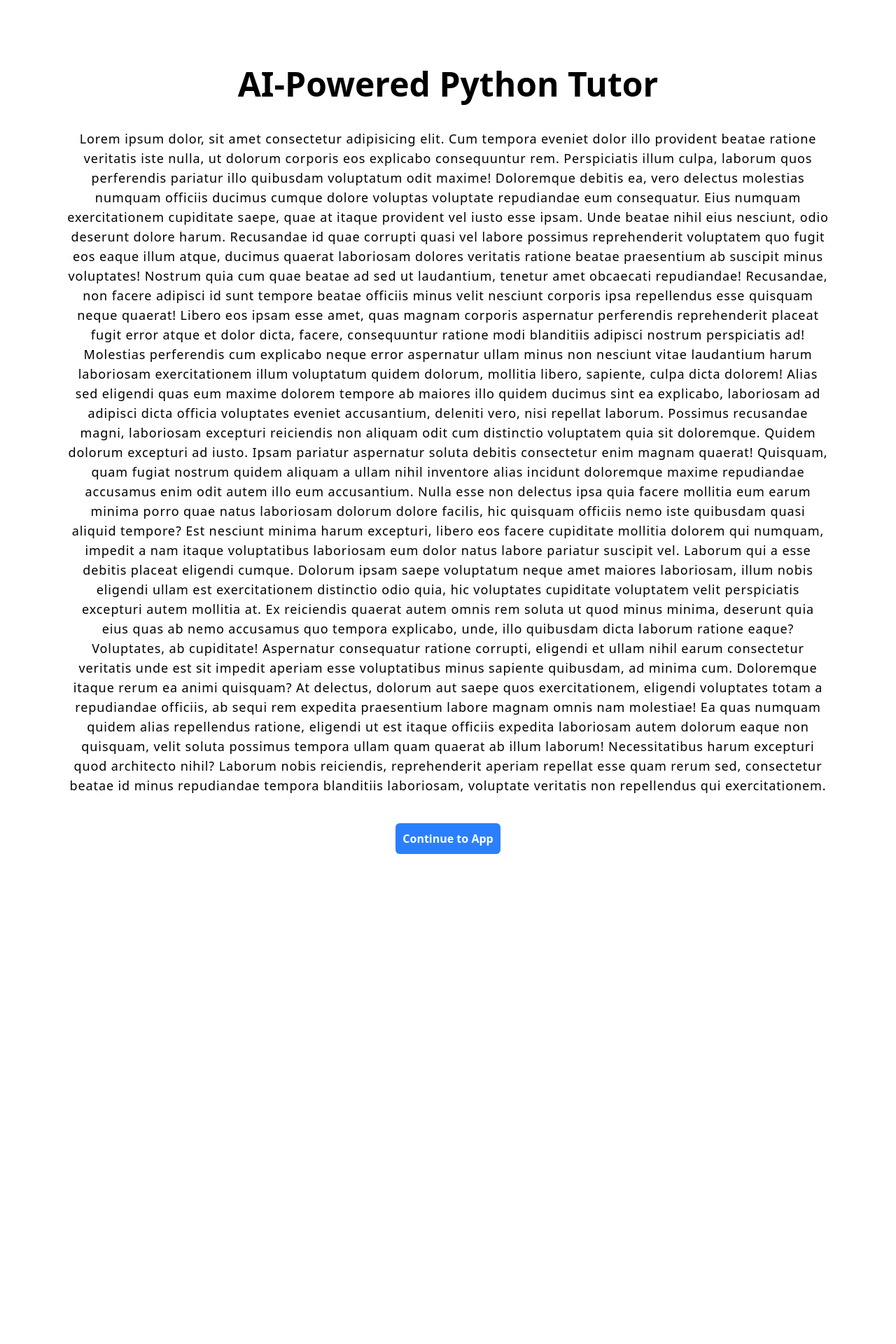
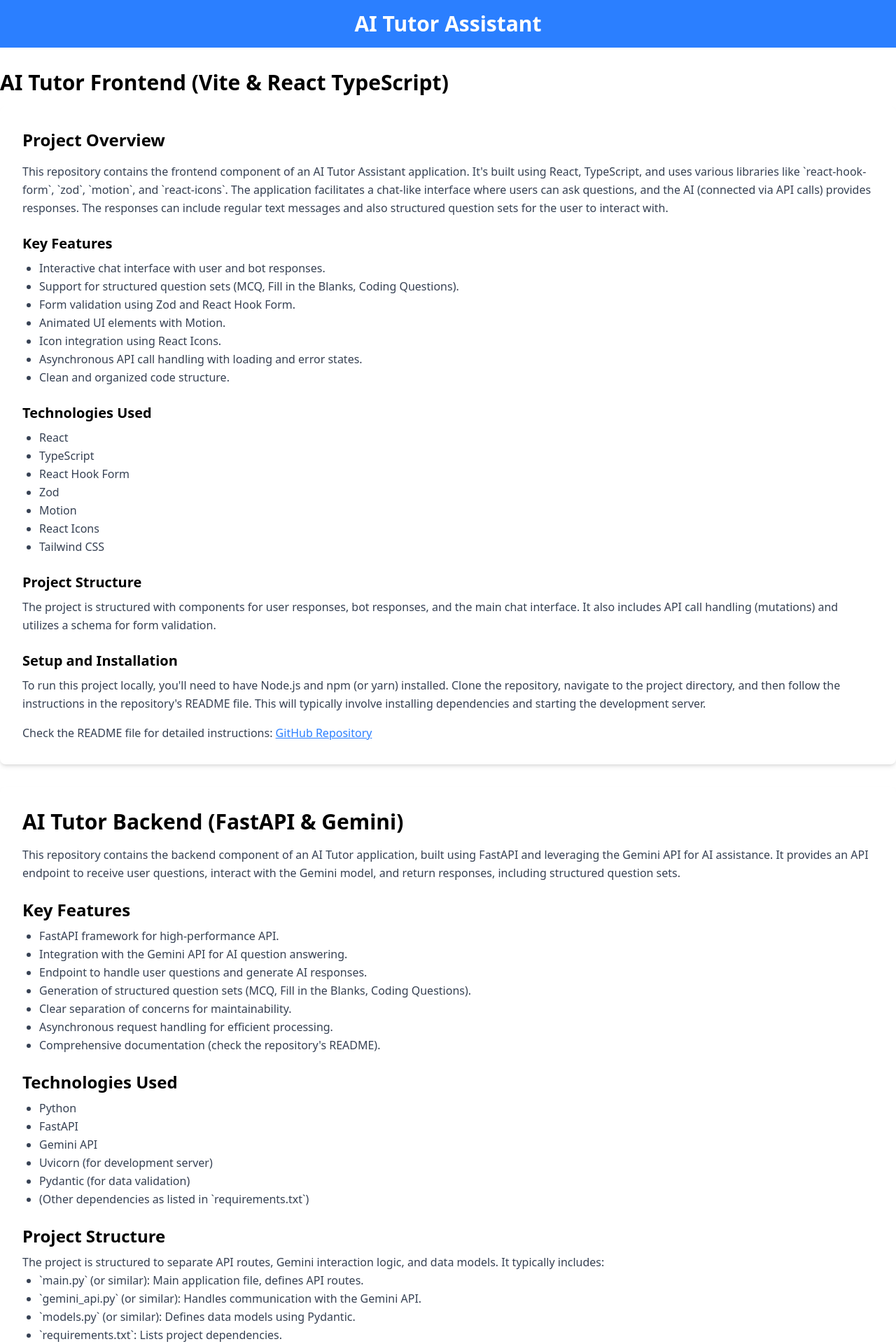
Before and after one commit to Jasmitsingh01/Ai-tutor-assistant-frontend, a React (Vite) app: page / in a window 1280 px wide. Shown: the top 1920 px of the page at 70% size. Before the commit the page ends 1316 px from the top, so only its background shows below. Built offline with nearby package versions, Linux system fonts and the light colour scheme.

Commit message:
update ui

```diff
--- a/src/Pages/index.tsx
+++ b/src/Pages/index.tsx
@@ -1,79 +1,175 @@
 import { motion } from "motion/react";
 import { useNavigate } from "react-router-dom";
 const Index = () => {
-  const naviagte=useNavigate()
+  const naviagte = useNavigate();
   return (
-    <main className="p-24">
-      <h1 className=" text-5xl font-bold text-center mb-10">
-        AI-Powered Python Tutor
-      </h1>
-      <p className=" tracking-wider text-lg mx-auto text-center mb-10">
-        Lorem ipsum dolor, sit amet consectetur adipisicing elit. Cum tempora
-        eveniet dolor illo provident beatae ratione veritatis iste nulla, ut
-        dolorum corporis eos explicabo consequuntur rem. Perspiciatis illum
-        culpa, laborum quos perferendis pariatur illo quibusdam voluptatum odit
-        maxime! Doloremque debitis ea, vero delectus molestias numquam officiis
-        ducimus cumque dolore voluptas voluptate repudiandae eum consequatur.
-        Eius numquam exercitationem cupiditate saepe, quae at itaque provident
-        vel iusto esse ipsam. Unde beatae nihil eius nesciunt, odio deserunt
-        dolore harum. Recusandae id quae corrupti quasi vel labore possimus
-        reprehenderit voluptatem quo fugit eos eaque illum atque, ducimus
-        quaerat laboriosam dolores veritatis ratione beatae praesentium ab
-        suscipit minus voluptates! Nostrum quia cum quae beatae ad sed ut
-        laudantium, tenetur amet obcaecati repudiandae! Recusandae, non facere
-        adipisci id sunt tempore beatae officiis minus velit nesciunt corporis
-        ipsa repellendus esse quisquam neque quaerat! Libero eos ipsam esse
-        amet, quas magnam corporis aspernatur perferendis reprehenderit placeat
-        fugit error atque et dolor dicta, facere, consequuntur ratione modi
-        blanditiis adipisci nostrum perspiciatis ad! Molestias perferendis cum
-        explicabo neque error aspernatur ullam minus non nesciunt vitae
-        laudantium harum laboriosam exercitationem illum voluptatum quidem
-        dolorum, mollitia libero, sapiente, culpa dicta dolorem! Alias sed
-        eligendi quas eum maxime dolorem tempore ab maiores illo quidem ducimus
-        sint ea explicabo, laboriosam ad adipisci dicta officia voluptates
-        eveniet accusantium, deleniti vero, nisi repellat laborum. Possimus
-        recusandae magni, laboriosam excepturi reiciendis non aliquam odit cum
-        distinctio voluptatem quia sit doloremque. Quidem dolorum excepturi ad
-        iusto. Ipsam pariatur aspernatur soluta debitis consectetur enim magnam
-        quaerat! Quisquam, quam fugiat nostrum quidem aliquam a ullam nihil
-        inventore alias incidunt doloremque maxime repudiandae accusamus enim
-        odit autem illo eum accusantium. Nulla esse non delectus ipsa quia
-        facere mollitia eum earum minima porro quae natus laboriosam dolorum
-        dolore facilis, hic quisquam officiis nemo iste quibusdam quasi aliquid
-        tempore? Est nesciunt minima harum excepturi, libero eos facere
-        cupiditate mollitia dolorem qui numquam, impedit a nam itaque
-        voluptatibus laboriosam eum dolor natus labore pariatur suscipit vel.
-        Laborum qui a esse debitis placeat eligendi cumque. Dolorum ipsam saepe
-        voluptatum neque amet maiores laboriosam, illum nobis eligendi ullam est
-        exercitationem distinctio odio quia, hic voluptates cupiditate
-        voluptatem velit perspiciatis excepturi autem mollitia at. Ex reiciendis
-        quaerat autem omnis rem soluta ut quod minus minima, deserunt quia eius
-        quas ab nemo accusamus quo tempora explicabo, unde, illo quibusdam dicta
-        laborum ratione eaque? Voluptates, ab cupiditate! Aspernatur consequatur
-        ratione corrupti, eligendi et ullam nihil earum consectetur veritatis
-        unde est sit impedit aperiam esse voluptatibus minus sapiente quibusdam,
-        ad minima cum. Doloremque itaque rerum ea animi quisquam? At delectus,
-        dolorum aut saepe quos exercitationem, eligendi voluptates totam a
-        repudiandae officiis, ab sequi rem expedita praesentium labore magnam
-        omnis nam molestiae! Ea quas numquam quidem alias repellendus ratione,
-        eligendi ut est itaque officiis expedita laboriosam autem dolorum eaque
-        non quisquam, velit soluta possimus tempora ullam quam quaerat ab illum
-        laborum! Necessitatibus harum excepturi quod architecto nihil? Laborum
-        nobis reiciendis, reprehenderit aperiam repellat esse quam rerum sed,
-        consectetur beatae id minus repudiandae tempora blanditiis laboriosam,
-        voluptate veritatis non repellendus qui exercitationem.
+    <>
+      <header className="bg-blue-500 py-4">
+        <div className="container mx-auto text-center">
+          <h1 className="text-3xl font-bold text-white">AI Tutor Assistant</h1>
+        </div>
+      </header>
+      <main>
+        <section className="container mx-auto py-8">
+        <h2 className="text-3xl font-bold mb-4">AI Tutor Frontend (Vite & React TypeScript)</h2>
+          <div className="bg-white rounded-lg shadow-md p-8">
+            <h2 className="text-2xl font-bold mb-4">Project Overview</h2>
+            <p className="text-gray-700 leading-relaxed">
+              This repository contains the frontend component of an AI Tutor
+              Assistant application. It's built using React, TypeScript, and
+              uses various libraries like `react-hook-form`, `zod`, `motion`,
+              and `react-icons`. The application facilitates a chat-like
+              interface where users can ask questions, and the AI (connected via
+              API calls) provides responses. The responses can include regular
+              text messages and also structured question sets for the user to
+              interact with.
             </p>
+
+            <div className="mt-6">
+              <h3 className="text-xl font-bold mb-2">Key Features</h3>
+              <ul className="list-disc pl-6 text-gray-700 leading-relaxed">
+                <li>Interactive chat interface with user and bot responses.</li>
+                <li>
+                  Support for structured question sets (MCQ, Fill in the Blanks,
+                  Coding Questions).
+                </li>
+                <li>Form validation using Zod and React Hook Form.</li>
+                <li>Animated UI elements with Motion.</li>
+                <li>Icon integration using React Icons.</li>
+                <li>
+                  Asynchronous API call handling with loading and error states.
+                </li>
+                <li>Clean and organized code structure.</li>
+              </ul>
+            </div>
+
+            <div className="mt-6">
+              <h3 className="text-xl font-bold mb-2">Technologies Used</h3>
+              <ul className="list-disc pl-6 text-gray-700 leading-relaxed">
+                <li>React</li>
+                <li>TypeScript</li>
+                <li>React Hook Form</li>
+                <li>Zod</li>
+                <li>Motion</li>
+                <li>React Icons</li>
+                <li>Tailwind CSS</li>
+              </ul>
+            </div>
+
+            <div className="mt-6">
+              <h3 className="text-xl font-bold mb-2">Project Structure</h3>
+              <p className="text-gray-700 leading-relaxed">
+                The project is structured with components for user responses,
+                bot responses, and the main chat interface. It also includes API
+                call handling (mutations) and utilizes a schema for form
+                validation.
+              </p>
+            </div>
+
+            <div className="mt-6">
+              <h3 className="text-xl font-bold mb-2">Setup and Installation</h3>
+              <p className="text-gray-700 leading-relaxed">
+                To run this project locally, you'll need to have Node.js and npm
+                (or yarn) installed. Clone the repository, navigate to the
+                project directory, and then follow the instructions in the
+                repository's README file. This will typically involve installing
+                dependencies and starting the development server.
+              </p>
+              <p className="mt-4 text-gray-700 leading-relaxed">
+                Check the README file for detailed instructions:{" "}
+                <a
+                  href="https://github.com/Jasmitsingh01/skc_jasmit_singh_Ai-tutor-assistant-frontend"
+                  className="text-blue-500 underline"
+                >
+                  GitHub Repository
+                </a>
+              </p>
+            </div>
+          </div>
+        </section>
+       <section>
+       <div className="container mx-auto p-8 bg-white rounded-lg shadow-md">
+      <h2 className="text-3xl font-bold mb-4">AI Tutor Backend (FastAPI & Gemini)</h2>
+
+      <p className="text-gray-700 leading-relaxed mb-6">
+        This repository contains the backend component of an AI Tutor application, built using FastAPI and leveraging the Gemini API for AI assistance. It provides an API endpoint to receive user questions, interact with the Gemini model, and return responses, including structured question sets.
+      </p>
+
+      <div className="mb-6">
+        <h3 className="text-2xl font-bold mb-2">Key Features</h3>
+        <ul className="list-disc pl-6 text-gray-700 leading-relaxed">
+          <li>FastAPI framework for high-performance API.</li>
+          <li>Integration with the Gemini API for AI question answering.</li>
+          <li>Endpoint to handle user questions and generate AI responses.</li>
+          <li>Generation of structured question sets (MCQ, Fill in the Blanks, Coding Questions).</li>
+          <li>Clear separation of concerns for maintainability.</li>
+          <li>Asynchronous request handling for efficient processing.</li>
+          <li>Comprehensive documentation (check the repository's README).</li>
+        </ul>
+      </div>
+
+      <div className="mb-6">
+        <h3 className="text-2xl font-bold mb-2">Technologies Used</h3>
+        <ul className="list-disc pl-6 text-gray-700 leading-relaxed">
+          <li>Python</li>
+          <li>FastAPI</li>
+          <li>Gemini API</li>
+          <li>Uvicorn (for development server)</li>
+          <li>Pydantic (for data validation)</li>
+          <li>(Other dependencies as listed in `requirements.txt`)</li>
+        </ul>
+      </div>
+
+      <div className="mb-6">
+        <h3 className="text-2xl font-bold mb-2">Project Structure</h3>
+        <p className="text-gray-700 leading-relaxed">
+          The project is structured to separate API routes, Gemini interaction logic, and data models.  It typically includes:
+        </p>
+        <ul className="list-disc pl-6 text-gray-700 leading-relaxed">
+          <li>`main.py` (or similar): Main application file, defines API routes.</li>
+          <li>`gemini_api.py` (or similar): Handles communication with the Gemini API.</li>
+          <li>`models.py` (or similar): Defines data models using Pydantic.</li>
+          <li>`requirements.txt`: Lists project dependencies.</li>
+        </ul>
+      </div>
+
+      <div className="mb-6">
+        <h3 className="text-2xl font-bold mb-2">Setup and Installation</h3>
+        <p className="text-gray-700 leading-relaxed">
+          To run this project locally, you'll need to have Python installed. Clone the repository, navigate to the project directory, and install the required dependencies using pip:
+        </p>
+        <pre className="bg-gray-200 rounded-md p-4 mt-2">
+          <code>pip install -r requirements.txt</code>
+        </pre>
+        <p className="text-gray-700 leading-relaxed mt-4">
+          Then, start the development server using Uvicorn:
+        </p>
+        <pre className="bg-gray-200 rounded-md p-4 mt-2">
+          <code>uvicorn main:app --reload</code>
+        </pre>
+        <p className="mt-4 text-gray-700 leading-relaxed">
+          Check the README file for detailed instructions: <a href="https://github.com/Jasmitsingh01/Ai-tutor-backend-fastApi-gemini" className="text-blue-500 underline">GitHub Repository</a>
+        </p>
+
+      </div>
+    </div>
+       </section>
         <motion.button
           initial={{ scale: 0 }}
           whileInView={{
-            scale:1
+            scale: 1,
           }}
-       onClick={()=>naviagte('/ask')}
-        className="bg-blue-500 transition delay-150 duration-300 ease-in-out hover:-translate-y-1 hover:scale-110 hover:bg-indigo-500 mx-auto block p-2.5 text-white font-semibold rounded-md"
+          onClick={() => naviagte("/ask")}
+          className="bg-blue-500 my-5 transition delay-150 duration-300 ease-in-out hover:-translate-y-1 hover:scale-110 hover:bg-indigo-500 mx-auto block p-2.5 text-white font-semibold rounded-md"
         >
           Continue to App
         </motion.button>
       </main>
+
+      <footer className="bg-gray-800 py-4 text-center text-white">
+        <p>&copy; 2025 Jasmit Singh</p>
+      </footer>
+    </>
   );
 };
 
```
Lines whose indentation alone changed are shown as unchanged.
